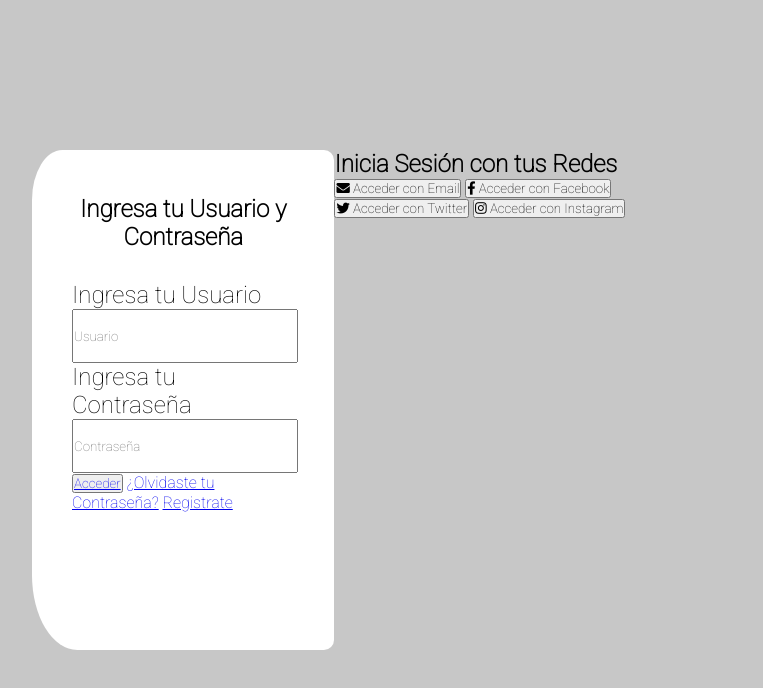
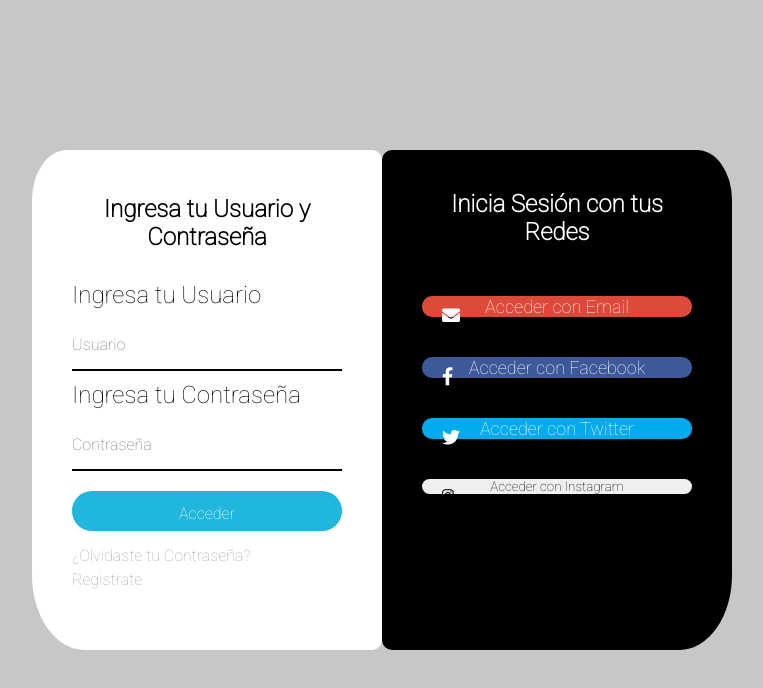
Before and after one commit to ATOMOSX/ElegantEntry, a plain HTML site: page login.html in a window 1280 px wide. Shown: the whole page, without its empty margins (258-1021 px from the left). Drawn offline with Linux system fonts and the light colour scheme.

Commit message:
Progress in login

```diff
--- a/css/login.css
+++ b/css/login.css
@@ -69,5 +69,110 @@ body {
 .login input {
     width: 100%;
     height: 50px;
+    margin: 10px 0;
+    border: none;
+    border-color: transparent;
+    color: black;
+    border-bottom: black 2px solid;
+    font-size: 16px;
+}
 
+.login button {
+    width: 100%;
+    height: 40px;
+    margin: 10px 0;
+    border: none;
+    outline: none;
+    color: black;
+    background-color: rgb(33, 182, 219);
+    font-size: 16px;
+    border-radius: 25px ;
 }
+
+.login button a {
+    color: white;
+    text-decoration: none;
+    cursor: pointer;
+}
+
+.login .access:hover {
+    background-color: rgba(33, 182, 219, 0.5);
+    cursor: pointer;
+}
+
+.login a {
+    display: block;
+    text-decoration: none;
+    font-size: 16px;
+    color: darkgray;
+    margin: 5px 0 0 0;
+}
+
+.login a:hover {
+    color: black ;
+}
+
+.login-nt {
+    width: 400px;
+    height: 500px;
+    color: white;
+    background-color: black;
+    box-sizing: border-box;
+    padding:  40px;
+    border-radius: 10px;
+    animation-name: borderBlack;
+    animation-duration: 2s;
+    animation-timing-function: ease-out;
+    animation-fill-mode: forwards;
+}
+
+@keyframes borderBlack {
+    0% {
+        border-radius: 0%;
+    }
+
+    100% {
+        border-top-right-radius: 10%;
+        border-bottom-right-radius: 15%;
+    }
+}
+
+.login-nt .title {
+    margin: 0;
+    padding: 0;
+    font-weight: bold;
+    text-align: center;
+    padding-bottom: 30px  ;
+}
+
+.login-nt button {
+    width: 100%;
+    margin: 20px 0;
+    position: relative;
+    border-radius: 10px;
+    border-style: none;
+}
+
+.login-nt button i {
+    position: absolute;
+    top: 10px;
+    left: 20px;
+}
+
+.login-nt .mail {
+    background-color: #dd4a39;
+    color: white;
+    font-size: 18px;
+}
+
+.login-nt .fb {
+    background-color: #3d5999;
+    color: white;
+    font-size: 18px;
+}
+
+.login-nt .tw {
+    background-color: #00acee;
+    color: white;
+    font-size: 18px;
+}
```
